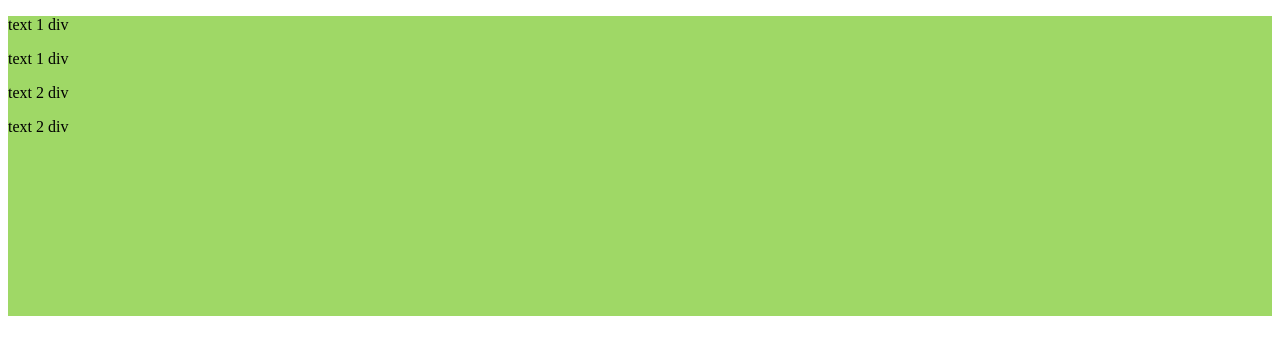
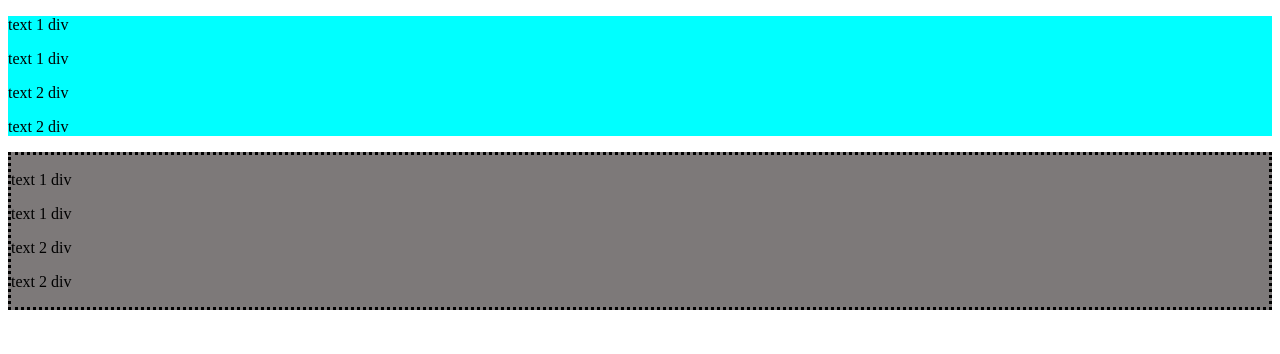
Before and after one commit to Chernogorenko/html, a plain HTML site: page selectors/index.html in a window 1280 px wide. Drawn offline with Linux system fonts and the light colour scheme.

Commit message:
day8.example2

```diff
--- a/selectors/index.html
+++ b/selectors/index.html
@@ -19,6 +19,15 @@
             <p>text 2 div</p>
             <p>text 2 div</p>
         </div>
+
+     </div>
+     <div class="main border-div">
+        <p>text 1 div</p>
+        <p>text 1 div</p>
+        <div class="baby">
+            <p>text 2 div</p>
+            <p>text 2 div</p>
+        </div>
      </div>
 </body>
 
--- a/selectors/static/styles/style.css
+++ b/selectors/static/styles/style.css
@@ -4,16 +4,18 @@
 id 100
 стиль в самом теге 1000
  */
-.main,
-.baby {
-    background-color: rgb(159, 216, 102);
+.main.border-div {
+    background-color: rgb(125, 121, 121);
+    border-style: dotted;
 }
-
+/* 10+10 */
 
 .main {
-    height: 300px;
+    background-color: aqua;
 }
+/* 10 */
 
-.baby {
-    height: 200px;
+.border-div {
+    border-style: solid;
 }
+/* 10 */
```
